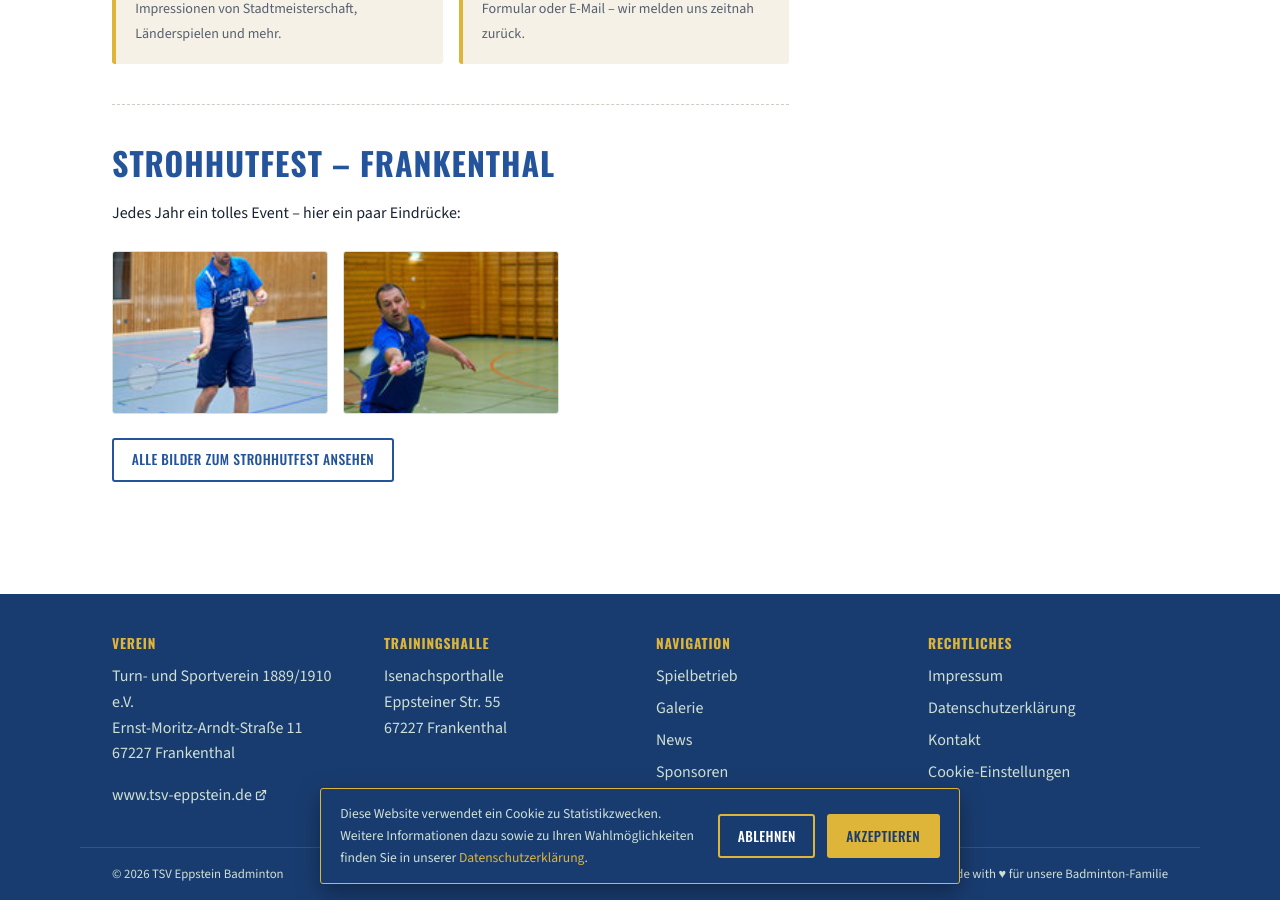
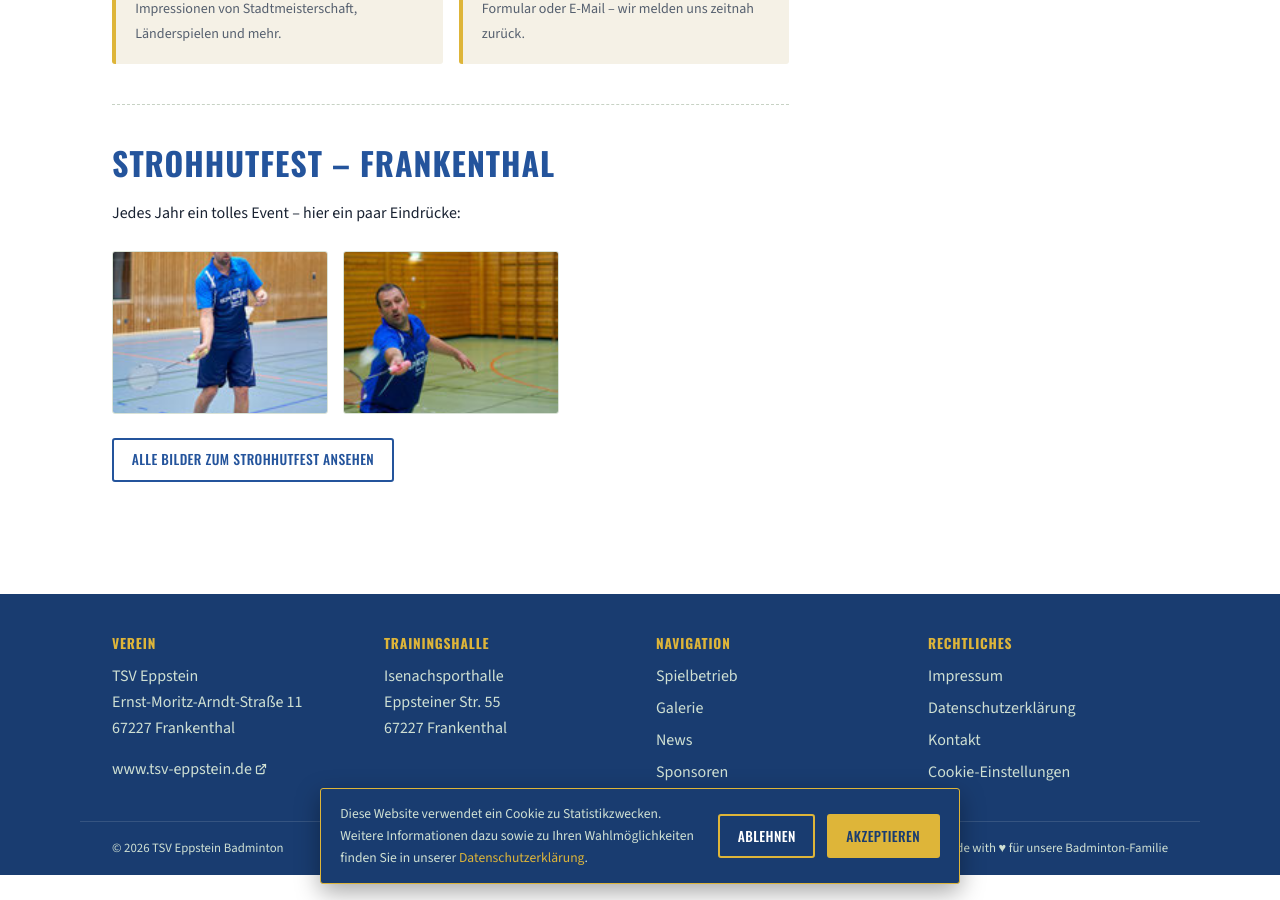
Before and after one commit to Forderverein-Badminton-in-Eppstein-e-V/website, a Jekyll site: the page built from index.html, in a window 1280 px wide and 900 px high, scrolled down 1673 px. Built offline with Jekyll 4.4.1, drawn with Linux system fonts in a browser that asks for light colours.

Commit message:
Update footer with new club name

```diff
--- a/_includes/footer.html
+++ b/_includes/footer.html
@@ -2,7 +2,7 @@
   <div class="footer-inner container">
     <div>
       <h4>Verein</h4>
-      <p>Turn- und Sportverein 1889/1910 e.V.<br>
+      <p>TSV Eppstein<br>
       Ernst-Moritz-Arndt-Straße 11<br>
       67227 Frankenthal</p>
       <p><a href="https://www.tsv-eppstein.de/" target="_blank" rel="noopener">www.tsv-eppstein.de</a></p>
```
